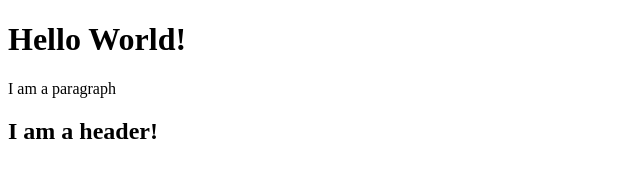
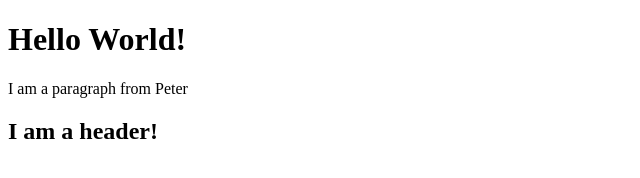
Before and after one commit to petercharlesxp/DemoRepo, a plain HTML site: page index.html in a window 1280 px wide. Shown: the full height of the page, 0-640 px from the left. Drawn offline with Linux system fonts and the light colour scheme.

Commit message:
I added a paragraph from Peter

```diff
--- a/index.html
+++ b/index.html
@@ -6,7 +6,7 @@
 </head>
 <body>
     <h1>Hello World!</h1>
-    <p>I am a paragraph</p>
+    <p>I am a paragraph from Peter</p>
 
     <h2>I am a header!</h2>
 </body>
```
